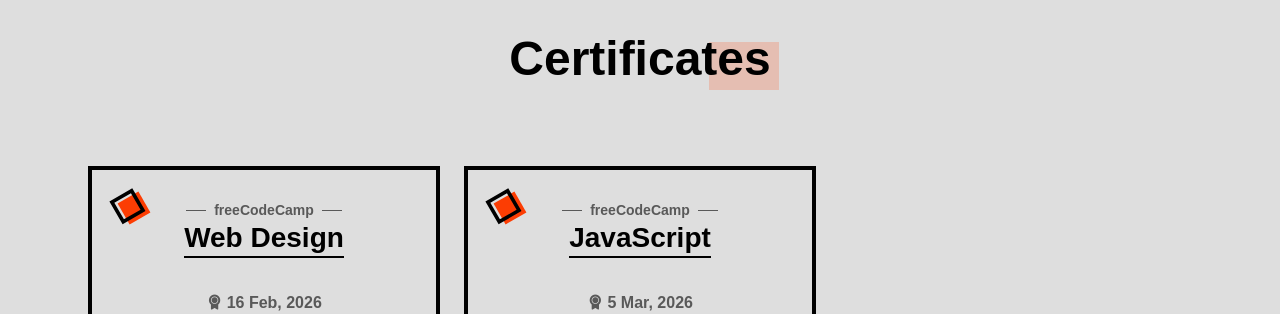
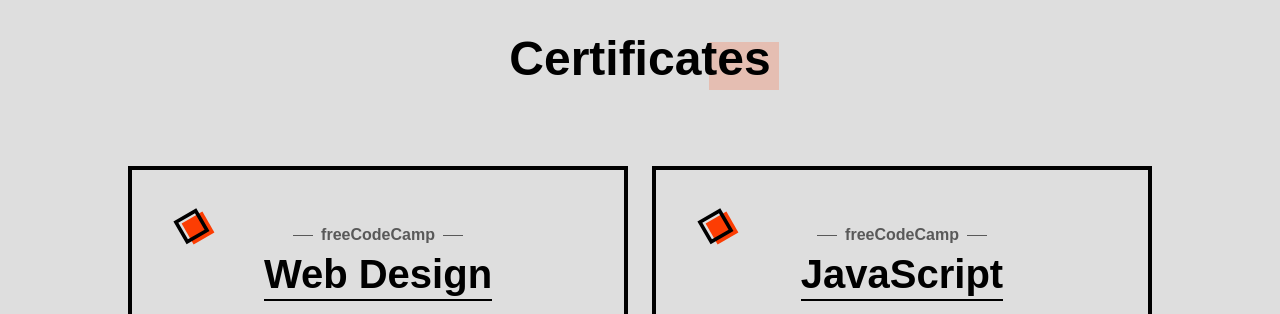
Before and after one commit to jasseramir/jasseramir.github.io, a plain HTML site: page index.html in a window 1280 px wide. Shown: the part 3210-3524 px from the top of the page. Drawn offline with nearby package versions, Linux system fonts and the light colour scheme; a web font is replaced by a local one.

Commit message:
resize certificates card for big screens

```diff
--- a/assets/css/styles.css
+++ b/assets/css/styles.css
@@ -1386,8 +1386,27 @@ img {
   }
 
   .certificates__container {
-    grid-template-columns: repeat(3, 352px);
+    grid-template-columns: repeat(2, 500px);
     padding-block: 3rem 1rem;
+  }
+  .certificates__card {
+    padding: 3.5rem 2.5rem 2.5rem;
+  }
+  .certificates__title {
+    font-size: 2.5rem;
+    margin-bottom: 3.5rem;
+  }
+  .certificates__subtitle {
+    font-size: var(--normal-font-size);
+    margin-bottom: 0.5rem;
+  }
+  .certificates__date {
+    font-size: var(--h3-font-size);
+    margin-bottom: 1rem;
+  }
+  .certificates__card .geometric-box {
+    top: 3rem;
+    left: 3.5rem;
   }
 
   .contact__container {
--- a/assets/js/main.js
+++ b/assets/js/main.js
@@ -219,4 +219,6 @@ sr.reveal(
   '.home__name, .home__info, .about__container .section__title-1, .about__info, .about__button, .contact__social, .contact__data',
   { origin: 'left' },
 );
-sr.reveal('.services__card, .projects__card, .certificates__card', { interval: 100 });
+sr.reveal('.services__card, .projects__card, .certificates__card', {
+  interval: 100,
+});
```
